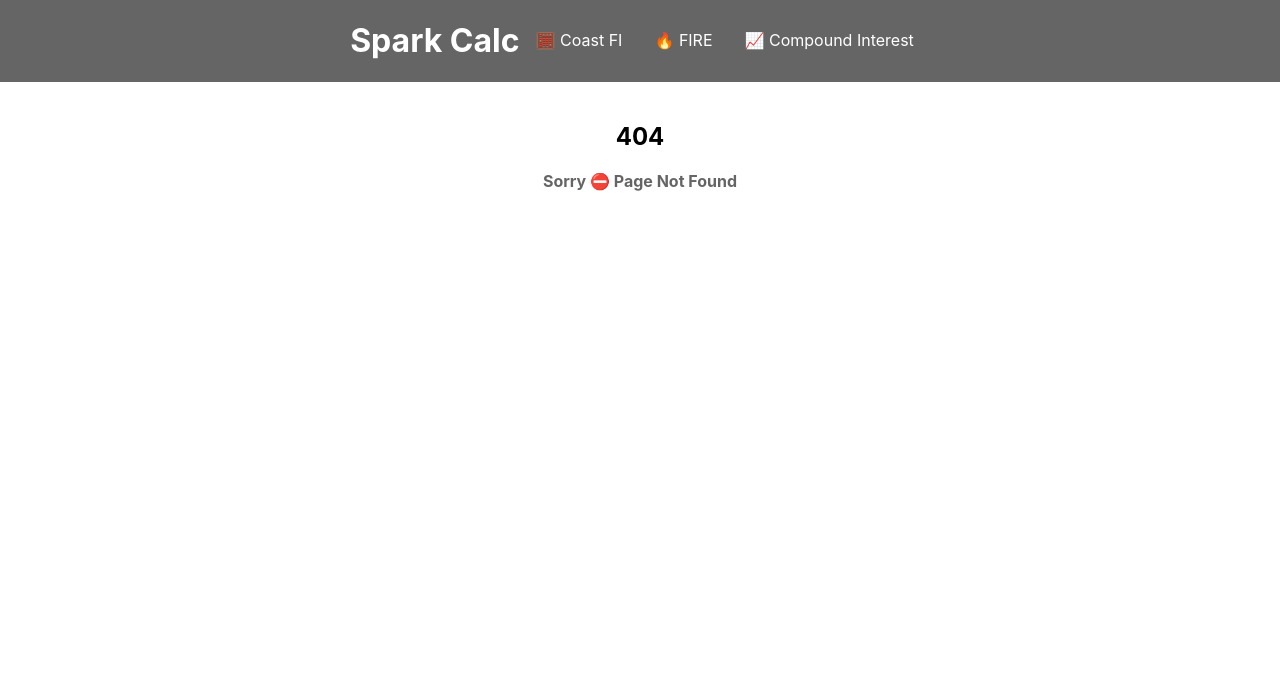
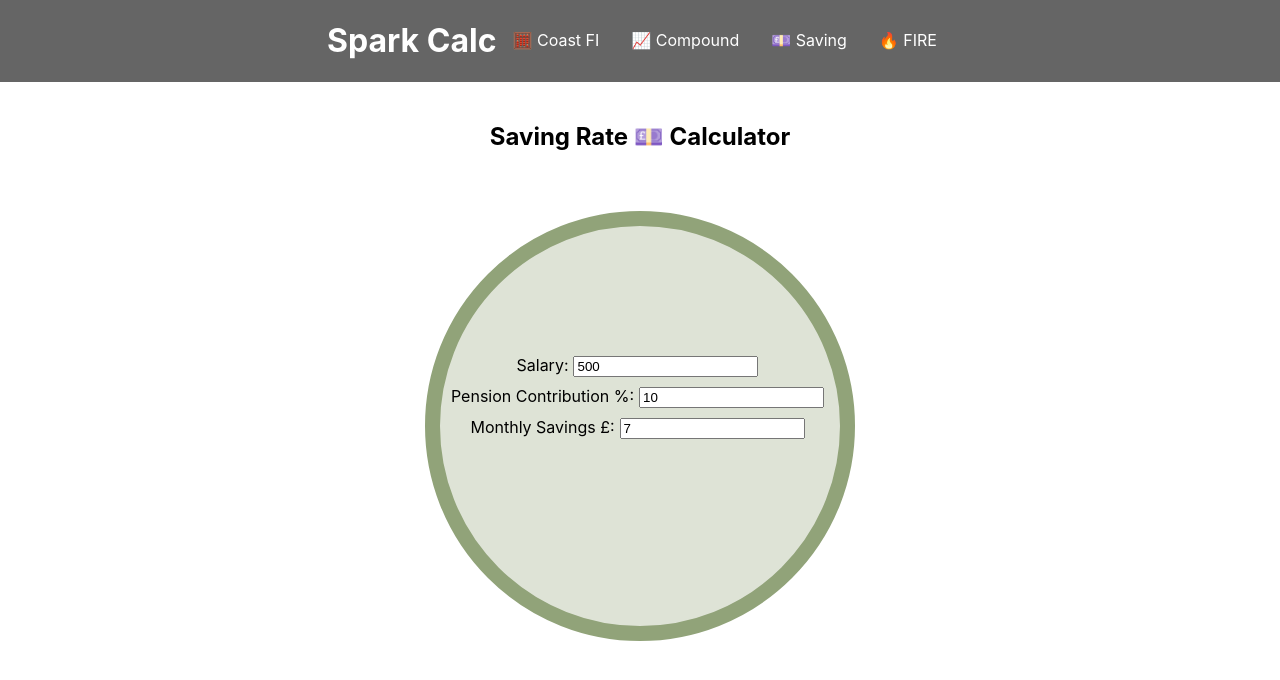
Before and after one commit to nyakeh/spark-calc, a React (Create React App) app: page /saving in a window 1280 px wide. Before the commit this address had no page. Shown: the top 680 px of the page. Built offline with nearby package versions, Linux system fonts and the light colour scheme.

Commit message:
Created new saving rate calculator page with simple input

```diff
--- a/src/App.tsx
+++ b/src/App.tsx
@@ -13,10 +13,13 @@ function App() {
                 <Link to="/">&#129518; Coast FI</Link>
             </li>
             <li>
-                <Link to="/fire">&#128293; FIRE</Link>
+                <Link to="/compound">&#128200; Compound</Link>
             </li>
             <li>
-                <Link to="/compound">&#128200; Compound Interest</Link>
+                <Link to="/saving">&#128183; Saving</Link>
+            </li>
+            <li>
+                <Link to="/fire">&#128293; FIRE</Link>
             </li>
           </ul>
         </nav>
--- /dev/null
+++ b/src/Saving.tsx
@@ -0,0 +1,38 @@
+import { useState } from "react";
+import './App.css';
+
+function Saving() {
+	const [salary, setSalary] = useState(500);
+	const [pensionContribution, setPensionContribution] = useState(10);
+	const [monthlySavings, setMonthlySavings] = useState(7);
+
+  return (
+    <div>
+      <section className='App-main'>
+        <h2>Saving Rate &#128183; Calculator</h2>
+        {/* Output section */}
+      </section>
+
+			<section className="App-main">
+				<div className="Coast-circle">
+					<form className="Coast-form">
+						<label>
+							Salary:
+							<input type="number" value={salary} onChange={(e) => setSalary(Number(e.target.value))} />
+						</label>
+						<label>
+							Pension Contribution %:
+							<input type="number" value={pensionContribution} onChange={(e) => setPensionContribution(Number(e.target.value))} />
+						</label>
+						<label>
+							Monthly Savings £:
+							<input type="number" value={monthlySavings} onChange={(e) => setMonthlySavings(Number(e.target.value))} />
+						</label>
+					</form>
+				</div>
+			</section>
+    </div>
+  );
+}
+
+export default Saving;
--- a/src/index.tsx
+++ b/src/index.tsx
@@ -4,8 +4,9 @@ import { BrowserRouter, Routes, Route } from "react-router-dom";
 import './index.css';
 import App from './App';
 import Coast from './Coast';
+import Compound from './Compound';
+import Saving from './Saving';
 import Fire from './Fire';
-import Compound from './Compound';
 import NotFound from './NotFound';
 
 const root = ReactDOM.createRoot(
@@ -17,8 +18,9 @@ root.render(
       <Routes>
         <Route path="/" element={<App />}>
           <Route index element={<Coast />} />
+          <Route path="compound" element={<Compound />} />
+          <Route path="saving" element={<Saving />} />
           <Route path="fire" element={<Fire />} />
-          <Route path="compound" element={<Compound />} />
           <Route path="*" element={<NotFound />} />
         </Route>
       </Routes>
```
